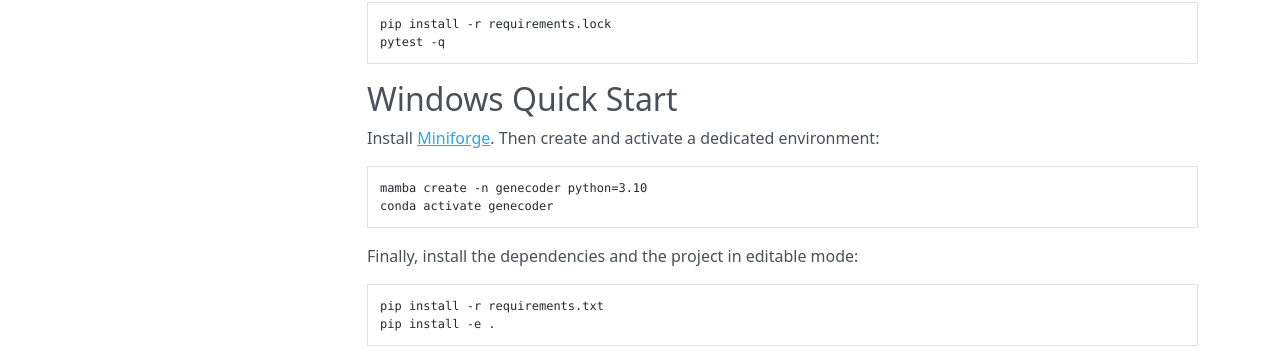
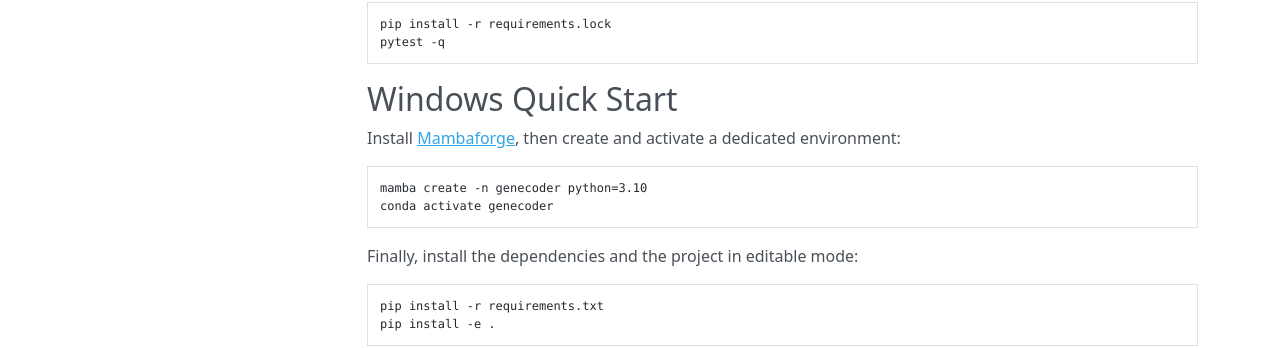
Before and after one commit to d0tTino/GeneCoder, an MkDocs documentation site: the page built from docs/installation.md, in a window 1280 px wide and 990 px high. Shown: the part 541-889 px from the top of the window. Built offline with MkDocs 1.6.1, drawn with Linux system fonts in a browser that asks for light colours; nearby versions of some CDN libraries.

Commit message:
Document Windows setup with Mambaforge

````diff
--- a/docs/installation.md
+++ b/docs/installation.md
@@ -24,7 +24,7 @@ pytest -q
 ```
 ## Windows Quick Start
 
-Install [Miniforge](https://github.com/conda-forge/miniforge#miniforge3). Then create and activate a dedicated environment:
+Install [Mambaforge](https://github.com/conda-forge/miniforge#mambaforge), then create and activate a dedicated environment:
 
 ```bash
 mamba create -n genecoder python=3.10
````
